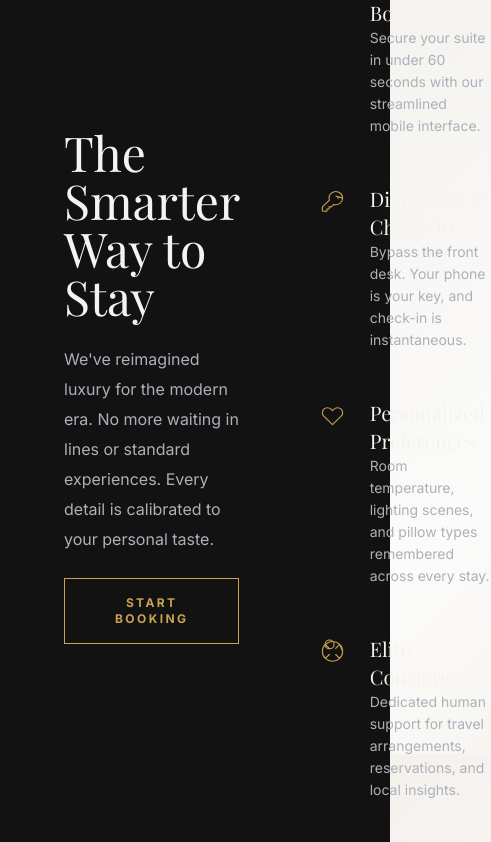
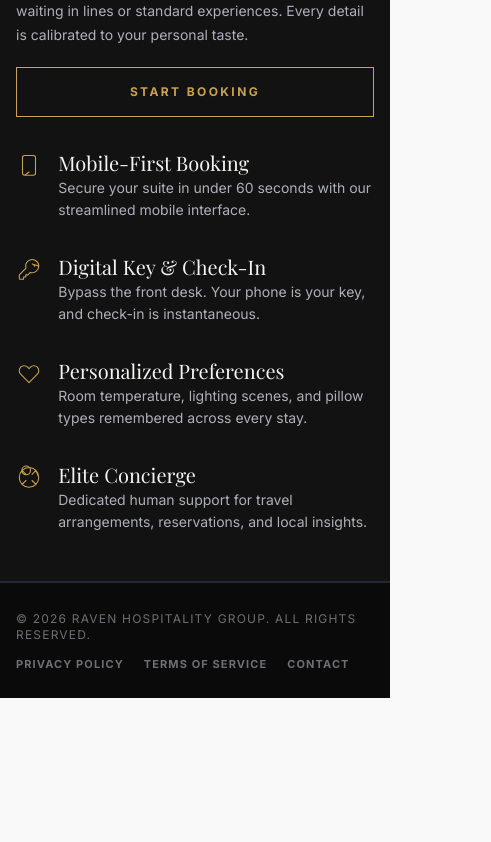
Before and after one commit to Tenney-olarh/Raven-Hospitlity, a React (Vite) app: page / in a window 390 px wide. Shown: the part 2622-3464 px from the top of the page, 491 px wide, since content can reach past the window. After the commit the page ends 3320 px from the top, so only its background shows below. Built offline with nearby package versions, Linux system fonts and the light colour scheme; a web font is replaced by a local one.

Commit message:
delted bookingForm.jsx and Footer.jsx also made footer.jsx responsive

```diff
--- a/src/Components/Landing/BookingForm.jsx
+++ /dev/null
@@ -1,7 +0,0 @@
-function BookingForm(){
-  return (
-    <div>Booking Form</div>
-  )
-}
-
-export default BookingForm
--- a/src/Styles/footer.css
+++ b/src/Styles/footer.css
@@ -104,3 +104,98 @@
   font-size: 11px;
   color: var(--black-60);
 }
+
+@media (max-width: 1024px) {
+  .footer__main {
+    padding: 72px 40px;
+    gap: 48px;
+  }
+
+  .footer__left h1 {
+    font-size: 40px;
+    line-height: 42px;
+  }
+}
+
+@media (max-width: 860px) {
+  .footer__main {
+    flex-direction: column;
+    align-items: flex-start;
+  }
+
+  .footer__left {
+    max-width: 100%;
+  }
+
+  .footer__right {
+    gap: 32px;
+  }
+}
+
+@media (max-width: 768px) {
+  .footer__main {
+    padding: 56px 24px;
+    gap: 40px;
+  }
+
+  .footer__left h1 {
+    font-size: 34px;
+    line-height: 38px;
+  }
+
+  .footer__left p {
+    font-size: 15px;
+    line-height: 26px;
+  }
+
+  .footer__base {
+    flex-direction: column;
+    align-items: flex-start;
+    gap: 20px;
+    padding: 32px 24px;
+  }
+
+  .footer__menu {
+    flex-wrap: wrap;
+    gap: 16px 24px;
+  }
+}
+
+@media (max-width: 480px) {
+  .footer__main {
+    padding: 48px 16px;
+    gap: 32px;
+  }
+
+  .footer__left {
+    gap: 20px;
+  }
+
+  .footer__left h1 {
+    font-size: 28px;
+    line-height: 32px;
+  }
+
+  .footer__left p {
+    font-size: 14px;
+    line-height: 24px;
+  }
+
+  .footer__left button {
+    width: 100%;
+    text-align: center;
+  }
+
+  .footer__right-content {
+    gap: 16px;
+  }
+
+  .footer__base {
+    padding: 28px 16px;
+    gap: 16px;
+  }
+
+  .footer__menu {
+    gap: 12px 20px;
+  }
+}
```
Also changed, not shown: src/Components/Landing/Footer.jsx (deleted, +0 -7 lines).
